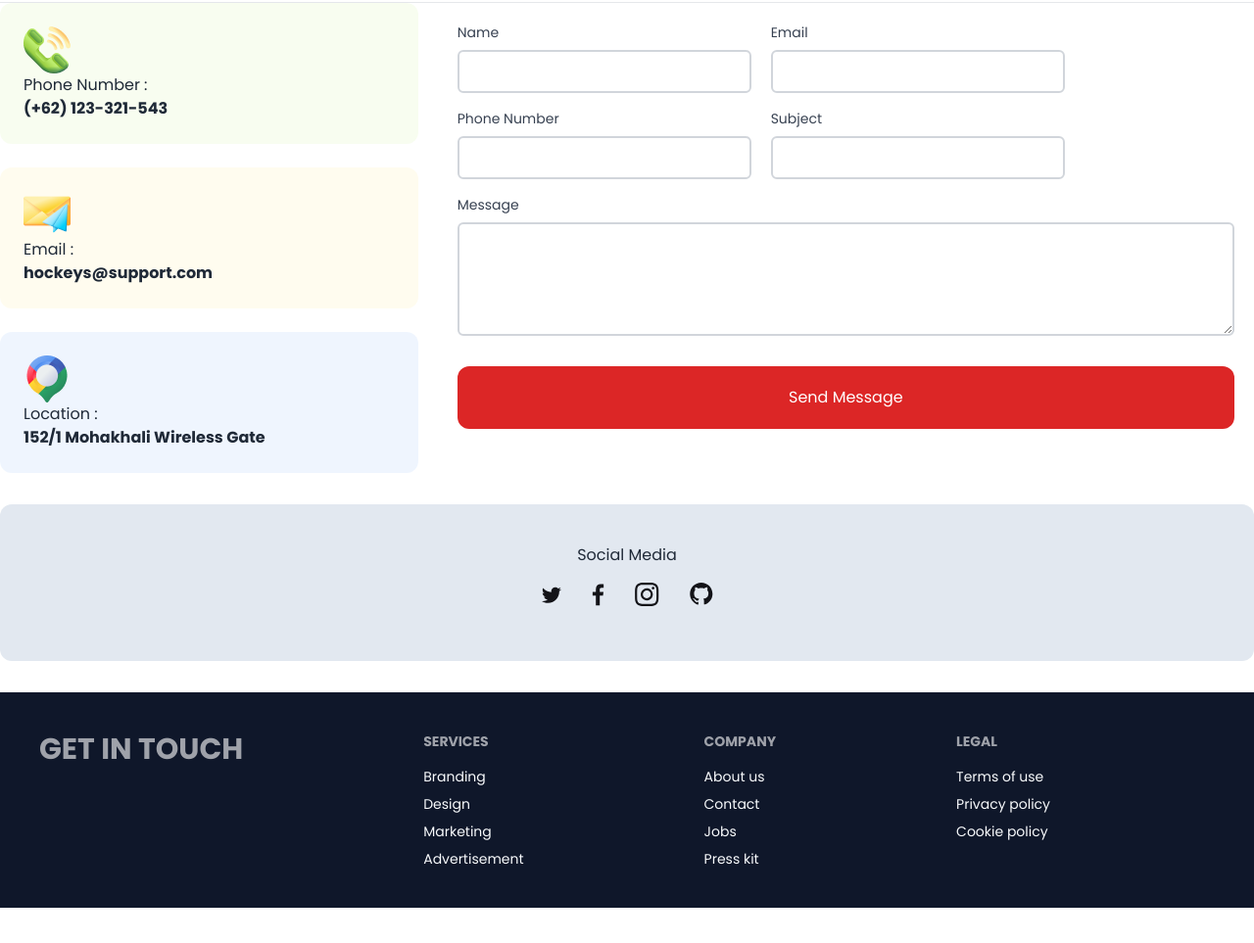
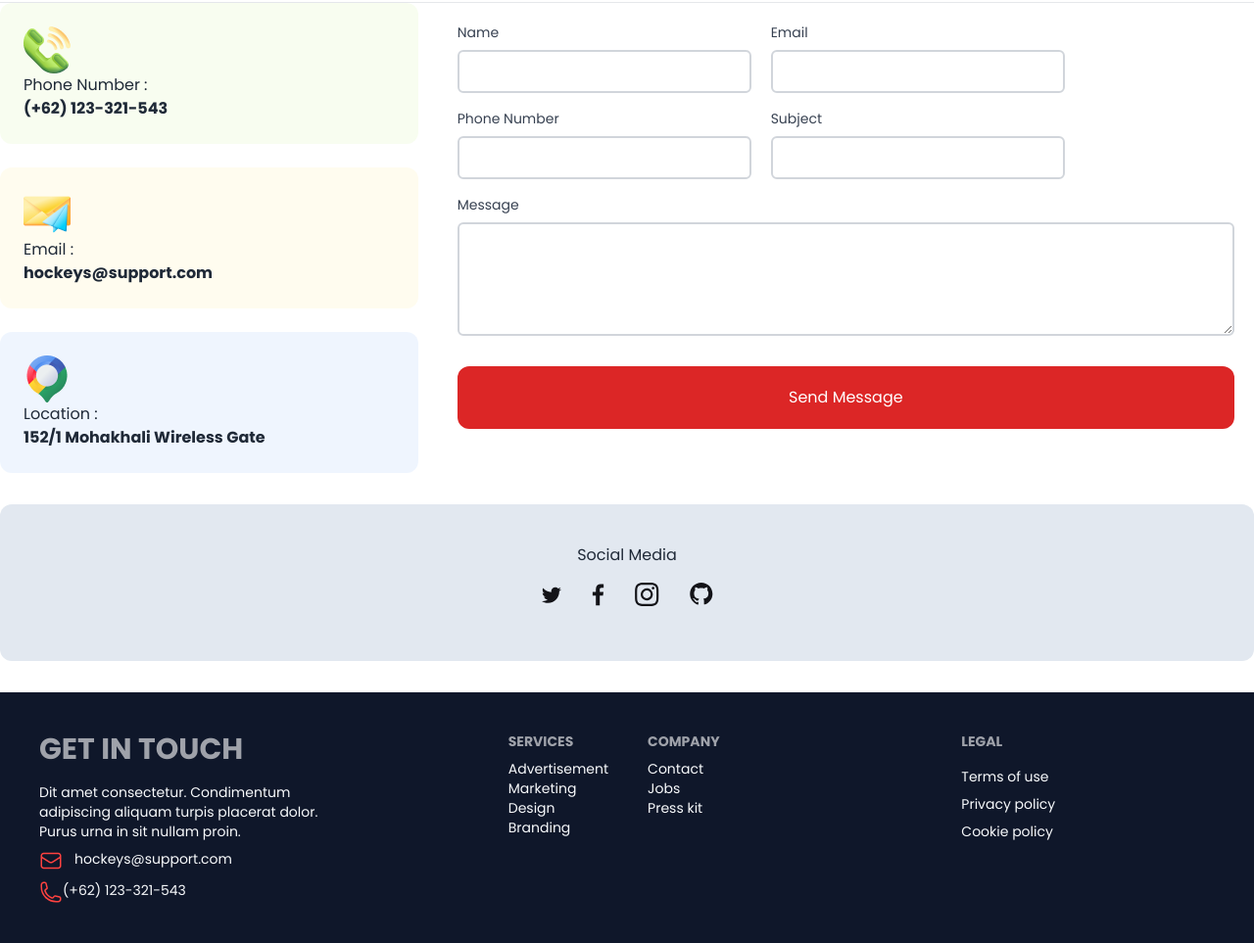
Before and after one commit to oliul12345/Hocky-Assignment, a plain HTML site: page index.html in a window 1280 px wide. Shown: the part 4671-5634 px from the top of the page at 98% size. Before the commit the page ends 5598 px from the top, so only its background shows below. Drawn offline with nearby package versions, Linux system fonts and the light colour scheme.

Commit message:
Assign complete

```diff
--- a/index.html
+++ b/index.html
@@ -656,23 +656,41 @@
 
     <!-- footer section start  -->
     <footer class="footer p-10 bg-slate-900  text-slate-50">
-      <h6 class="footer-title text-white text-3xl">Get In Touch</h6>
+      <div class="md:w-[300px] ">
+        <h6 class="footer-title text-white text-3xl">Get In Touch</h6>
+        <p>Dit amet consectetur. Condimentum  adipiscing aliquam turpis placerat dolor. Purus urna in sit nullam proin. </p>
+        <div class="flex gap-3">
+          <svg xmlns="http://www.w3.org/2000/svg" width="24" height="24" viewBox="0 0 24 24" fill="none">
+            <path d="M21.75 6.75V17.25C21.75 17.8467 21.5129 18.419 21.091 18.841C20.669 19.2629 20.0967 19.5 19.5 19.5H4.5C3.90326 19.5 3.33097 19.2629 2.90901 18.841C2.48705 18.419 2.25 17.8467 2.25 17.25V6.75M21.75 6.75C21.75 6.15326 21.5129 5.58097 21.091 5.15901C20.669 4.73705 20.0967 4.5 19.5 4.5H4.5C3.90326 4.5 3.33097 4.73705 2.90901 5.15901C2.48705 5.58097 2.25 6.15326 2.25 6.75M21.75 6.75V6.993C21.75 7.37715 21.6517 7.75491 21.4644 8.0903C21.2771 8.42569 21.0071 8.70754 20.68 8.909L13.18 13.524C12.8252 13.7425 12.4167 13.8582 12 13.8582C11.5833 13.8582 11.1748 13.7425 10.82 13.524L3.32 8.91C2.99292 8.70854 2.72287 8.42669 2.53557 8.0913C2.34827 7.75591 2.24996 7.37815 2.25 6.994V6.75" stroke="#FF4240" stroke-width="1.5" stroke-linecap="round" stroke-linejoin="round"/>
+          </svg>
+          <p>hockeys@support.com</p>
+        </div>
+        <div class="flex">
+          <svg xmlns="http://www.w3.org/2000/svg" width="24" height="24" viewBox="0 0 24 24" fill="none">
+            <path d="M2.25 6.75C2.25 15.034 8.966 21.75 17.25 21.75H19.5C20.0967 21.75 20.669 21.5129 21.091 21.091C21.5129 20.669 21.75 20.0967 21.75 19.5V18.128C21.75 17.612 21.399 17.162 20.898 17.037L16.475 15.931C16.035 15.821 15.573 15.986 15.302 16.348L14.332 17.641C14.05 18.017 13.563 18.183 13.122 18.021C11.4849 17.4191 9.99815 16.4686 8.76478 15.2352C7.53141 14.0018 6.58087 12.5151 5.979 10.878C5.817 10.437 5.983 9.95 6.359 9.668L7.652 8.698C8.015 8.427 8.179 7.964 8.069 7.525L6.963 3.102C6.90214 2.85869 6.76172 2.6427 6.56405 2.48834C6.36638 2.33397 6.1228 2.25008 5.872 2.25H4.5C3.90326 2.25 3.33097 2.48705 2.90901 2.90901C2.48705 3.33097 2.25 3.90326 2.25 4.5V6.75Z" stroke="#FF4240" stroke-width="1.5" stroke-linecap="round" stroke-linejoin="round"/>
+          </svg>
+          <p>(+62) 123-321-543</p>
+        </div>
+      </div>
 
-      <nav>
+
+    <div class=" flex gap-10 ml-14 md:ml-7">
+      <nav class="">
         <h6 class="footer-title text-white">Services</h6>
-        <a class="link link-hover">Branding</a>
-        <a class="link link-hover">Design</a>
-        <a class="link link-hover">Marketing</a>
-        <a class="link link-hover">Advertisement</a>
+        <div><a class="link link-hover">Advertisement</a></div>
+        <div><a class="link link-hover">Marketing</a></div>
+        <div><a class="link link-hover">Design</a></div>
+        <div><a class="link link-hover">Branding</a></div>
       </nav>
       <nav>
         <h6 class="footer-title text-white">Company</h6>
-        <a class="link link-hover">About us</a>
-        <a class="link link-hover">Contact</a>
-        <a class="link link-hover">Jobs</a>
-        <a class="link link-hover">Press kit</a>
+        <div><a class="link link-hover">Contact</a></div>
+        <div><a class="link link-hover">Jobs</a></div>
+        <div><a class="link link-hover">Press kit</a></div>
       </nav>
-      <nav>
+    </div>
+
+      <nav class="ml-24 md:mr-7">
         <h6 class="footer-title text-white">Legal</h6>
         <a class="link link-hover">Terms of use</a>
         <a class="link link-hover">Privacy policy</a>
```
